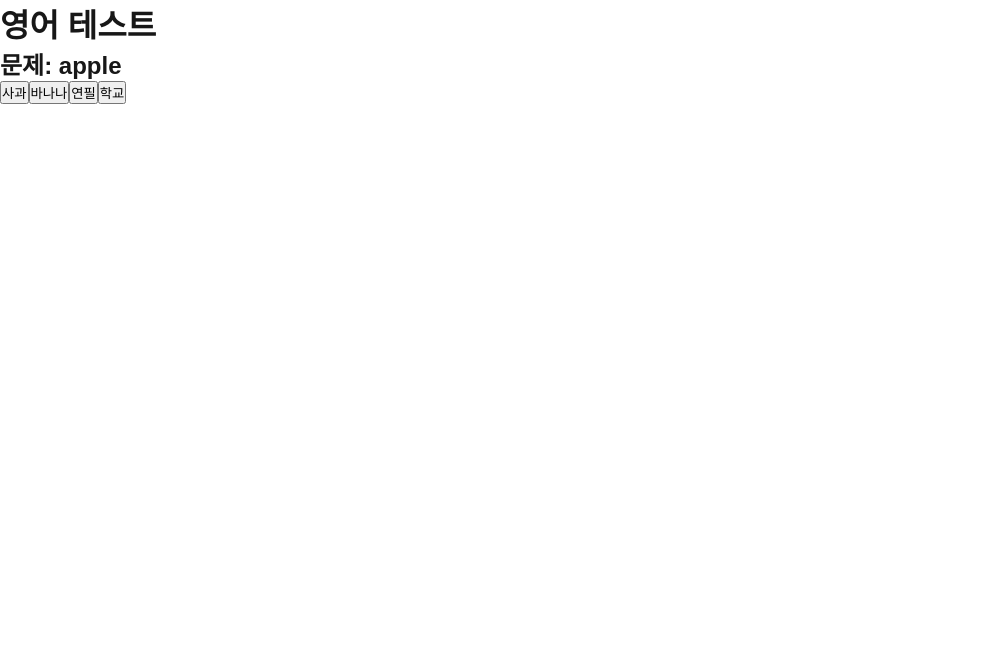
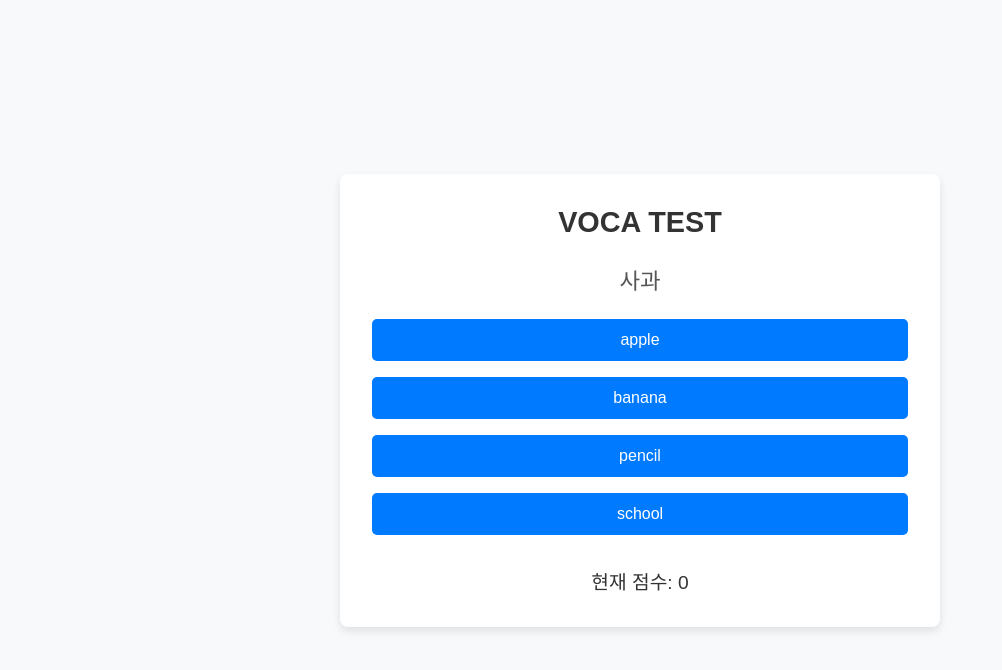
Before and after one commit to lux-02/reinaEng, a Next.js app: page / in a window 1280 px wide. Shown: the top 670 px of the page, without its empty margins (0-1002 px from the left). Built offline with nearby package versions, Linux system fonts and the light colour scheme.

Commit message:
add style

```diff
--- a/pages/index.js
+++ b/pages/index.js
@@ -1,5 +1,6 @@
 import { useState, useEffect } from 'react';
 import { useRouter } from 'next/router';
+import styles from '../styles/home.module.css';
 
 const wordList = [
   { word: "apple", meaning: "사과" },
@@ -7,7 +8,6 @@ const wordList = [
   { word: "school", meaning: "학교" },
   { word: "banana", meaning: "바나나" },
   { word: "pencil", meaning: "연필" },
-  // 추가 단어
 ];
 
 export default function Home() {
@@ -15,11 +15,18 @@ export default function Home() {
   const [options, setOptions] = useState([]);
   const [score, setScore] = useState(0);
   const [results, setResults] = useState([]);
+  const [questionType, setQuestionType] = useState("wordToMeaning"); // 초기 유형 설정
   const router = useRouter();
 
   useEffect(() => {
+    generateQuestionType();
     generateOptions();
   }, [questionIndex]);
+
+  const generateQuestionType = () => {
+    // 문제 유형을 랜덤으로 선택
+    setQuestionType(Math.random() > 0.5 ? "wordToMeaning" : "meaningToWord");
+  };
 
   const generateOptions = () => {
     const currentWord = wordList[questionIndex];
@@ -35,7 +42,9 @@ export default function Home() {
 
   const handleAnswer = (selectedOption) => {
     const currentWord = wordList[questionIndex];
-    const isCorrect = selectedOption.meaning === currentWord.meaning;
+    const isCorrect =
+      (questionType === "wordToMeaning" && selectedOption.meaning === currentWord.meaning) ||
+      (questionType === "meaningToWord" && selectedOption.word === currentWord.word);
 
     setResults([...results, { ...currentWord, isCorrect }]);
     if (isCorrect) setScore(score + 1);
@@ -43,7 +52,6 @@ export default function Home() {
     if (questionIndex < 4) {
       setQuestionIndex(questionIndex + 1);
     } else {
-      // 결과를 localStorage에 저장하고 결과 페이지로 이동
       localStorage.setItem("score", score);
       localStorage.setItem("results", JSON.stringify([...results, { ...currentWord, isCorrect }]));
       router.push('/results');
@@ -51,17 +59,26 @@ export default function Home() {
   };
 
   return (
-    <div>
-      <h1>영어 테스트</h1>
-      <div>
-        <h2>문제: {wordList[questionIndex].word}</h2>
-      </div>
-      <div>
-        {options.map((option, index) => (
-          <button key={index} onClick={() => handleAnswer(option)}>
-            {option.meaning}
-          </button>
-        ))}
+    <div className={styles.container}>
+      <div className={styles.quizContainer}>
+        <h1 className={styles.title}>VOCA TEST</h1>
+        <div className={styles.question}>
+          {questionType === "wordToMeaning"
+            ? `${wordList[questionIndex].word}`.toUpperCase()
+            : `${wordList[questionIndex].meaning}`}
+        </div>
+        <div className={styles.options}>
+          {options.map((option, index) => (
+            <button
+              key={index}
+              className={styles.optionButton}
+              onClick={() => handleAnswer(option)}
+            >
+              {questionType === "wordToMeaning" ? option.meaning : option.word}
+            </button>
+          ))}
+        </div>
+        <div className={styles.score}>현재 점수: {score}</div>
       </div>
     </div>
   );
--- a/styles/Home.module.css
+++ b/styles/Home.module.css
@@ -1,168 +1,61 @@
-.page {
-  --gray-rgb: 0, 0, 0;
-  --gray-alpha-200: rgba(var(--gray-rgb), 0.08);
-  --gray-alpha-100: rgba(var(--gray-rgb), 0.05);
+/* home.module.css */
 
-  --button-primary-hover: #383838;
-  --button-secondary-hover: #f2f2f2;
-
-  display: grid;
-  grid-template-rows: 20px 1fr 20px;
+.container {
+  display: flex;
+  flex-direction: column;
   align-items: center;
-  justify-items: center;
-  min-height: 100svh;
-  padding: 80px;
-  gap: 64px;
-  font-family: var(--font-geist-sans);
+  justify-content: center;
+  min-height: 100vh;
+  background-color: #f8f9fa;
+  font-family: Arial, sans-serif;
 }
 
-@media (prefers-color-scheme: dark) {
-  .page {
-    --gray-rgb: 255, 255, 255;
-    --gray-alpha-200: rgba(var(--gray-rgb), 0.145);
-    --gray-alpha-100: rgba(var(--gray-rgb), 0.06);
-
-    --button-primary-hover: #ccc;
-    --button-secondary-hover: #1a1a1a;
-  }
+.quizContainer {
+  background-color: #fff;
+  padding: 2rem;
+  border-radius: 8px;
+  box-shadow: 0 4px 8px rgba(0, 0, 0, 0.1);
+  width: 100%;
+  max-width: 600px;
+  text-align: center;
 }
 
-.main {
+.title {
+  font-size: 1.8rem;
+  font-weight: bold;
+  color: #333;
+  margin-bottom: 1.5rem;
+}
+
+.question {
+  font-size: 1.4rem;
+  color: #555;
+  margin-bottom: 1.5rem;
+}
+
+.options {
   display: flex;
   flex-direction: column;
-  gap: 32px;
-  grid-row-start: 2;
+  gap: 1rem;
 }
 
-.main ol {
-  font-family: var(--font-geist-mono);
-  padding-left: 0;
-  margin: 0;
-  font-size: 14px;
-  line-height: 24px;
-  letter-spacing: -0.01em;
-  list-style-position: inside;
+.optionButton {
+  background-color: #007bff;
+  color: #fff;
+  border: none;
+  padding: 0.75rem 1rem;
+  border-radius: 5px;
+  font-size: 1rem;
+  cursor: pointer;
+  transition: background-color 0.3s ease;
 }
 
-.main li:not(:last-of-type) {
-  margin-bottom: 8px;
+.optionButton:hover {
+  background-color: #0056b3;
 }
 
-.main code {
-  font-family: inherit;
-  background: var(--gray-alpha-100);
-  padding: 2px 4px;
-  border-radius: 4px;
-  font-weight: 600;
+.score {
+  margin-top: 2rem;
+  font-size: 1.2rem;
+  color: #333;
 }
-
-.ctas {
-  display: flex;
-  gap: 16px;
-}
-
-.ctas a {
-  appearance: none;
-  border-radius: 128px;
-  height: 48px;
-  padding: 0 20px;
-  border: none;
-  border: 1px solid transparent;
-  transition:
-    background 0.2s,
-    color 0.2s,
-    border-color 0.2s;
-  cursor: pointer;
-  display: flex;
-  align-items: center;
-  justify-content: center;
-  font-size: 16px;
-  line-height: 20px;
-  font-weight: 500;
-}
-
-a.primary {
-  background: var(--foreground);
-  color: var(--background);
-  gap: 8px;
-}
-
-a.secondary {
-  border-color: var(--gray-alpha-200);
-  min-width: 180px;
-}
-
-.footer {
-  grid-row-start: 3;
-  display: flex;
-  gap: 24px;
-}
-
-.footer a {
-  display: flex;
-  align-items: center;
-  gap: 8px;
-}
-
-.footer img {
-  flex-shrink: 0;
-}
-
-/* Enable hover only on non-touch devices */
-@media (hover: hover) and (pointer: fine) {
-  a.primary:hover {
-    background: var(--button-primary-hover);
-    border-color: transparent;
-  }
-
-  a.secondary:hover {
-    background: var(--button-secondary-hover);
-    border-color: transparent;
-  }
-
-  .footer a:hover {
-    text-decoration: underline;
-    text-underline-offset: 4px;
-  }
-}
-
-@media (max-width: 600px) {
-  .page {
-    padding: 32px;
-    padding-bottom: 80px;
-  }
-
-  .main {
-    align-items: center;
-  }
-
-  .main ol {
-    text-align: center;
-  }
-
-  .ctas {
-    flex-direction: column;
-  }
-
-  .ctas a {
-    font-size: 14px;
-    height: 40px;
-    padding: 0 16px;
-  }
-
-  a.secondary {
-    min-width: auto;
-  }
-
-  .footer {
-    flex-wrap: wrap;
-    align-items: center;
-    justify-content: center;
-  }
-}
-
-@media (prefers-color-scheme: dark) {
-  .logo {
-    filter: invert();
-  }
-}
--- /dev/null
+++ b/styles/Result.module.css
@@ -0,0 +1,76 @@
+/* result.module.css */
+
+.container {
+    display: flex;
+    flex-direction: column;
+    align-items: center;
+    justify-content: center;
+    min-height: 100vh;
+    background-color: #f1f3f5;
+    font-family: Arial, sans-serif;
+  }
+
+  .resultContainer {
+    background-color: #fff;
+    padding: 2rem;
+    border-radius: 8px;
+    box-shadow: 0 4px 8px rgba(0, 0, 0, 0.1);
+    width: 100%;
+    max-width: 600px;
+    text-align: center;
+  }
+
+  .title {
+    font-size: 1.8rem;
+    font-weight: bold;
+    color: #333;
+    margin-bottom: 1rem;
+  }
+
+  .score {
+    font-size: 1.5rem;
+    color: #007bff;
+    margin-bottom: 1.5rem;
+  }
+
+  .resultList {
+    list-style: none;
+    padding: 0;
+    margin: 0;
+  }
+
+  .resultItem {
+    display: flex;
+    justify-content: space-between;
+    padding: 0.75rem 1rem;
+    margin: 0.5rem 0;
+    border-radius: 5px;
+    background-color: #f8f9fa;
+    color: #333;
+  }
+
+  .resultItem.correct {
+    background-color: #d4edda;
+    color: #155724;
+  }
+
+  .resultItem.incorrect {
+    background-color: #f8d7da;
+    color: #721c24;
+  }
+
+  .retryButton {
+    margin-top: 2rem;
+    padding: 0.75rem 1.5rem;
+    font-size: 1rem;
+    color: #fff;
+    background-color: #007bff;
+    border: none;
+    border-radius: 5px;
+    cursor: pointer;
+    transition: background-color 0.3s ease;
+  }
+
+  .retryButton:hover {
+    background-color: #0056b3;
+  }
```
Also changed, not shown: pages/results.js (+31 -11 lines).
